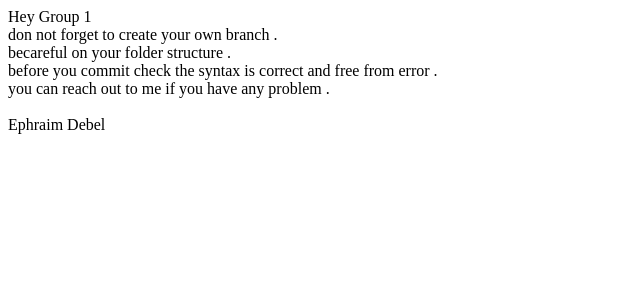
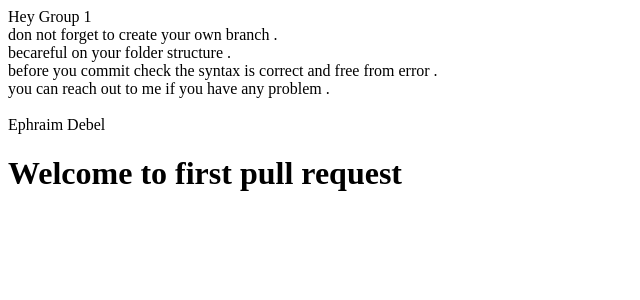
Before and after one commit to sofonyasrb/EvangadiForum, a React (Vite) app in the folder client/: page / in a window 1280 px wide. Shown: the top 300 px of the page, without its empty margins (0-640 px from the left). Built offline with nearby package versions, Linux system fonts and the light colour scheme.

Commit message:
initial commit

```diff
--- a/client/src/App.jsx
+++ b/client/src/App.jsx
@@ -11,6 +11,7 @@ function App() {
       you can reach out to me if you have any problem .
       <br /><br />
           Ephraim Debel
+          <h1>Welcome to first pull request</h1>
     </div>
   )
 }
```
